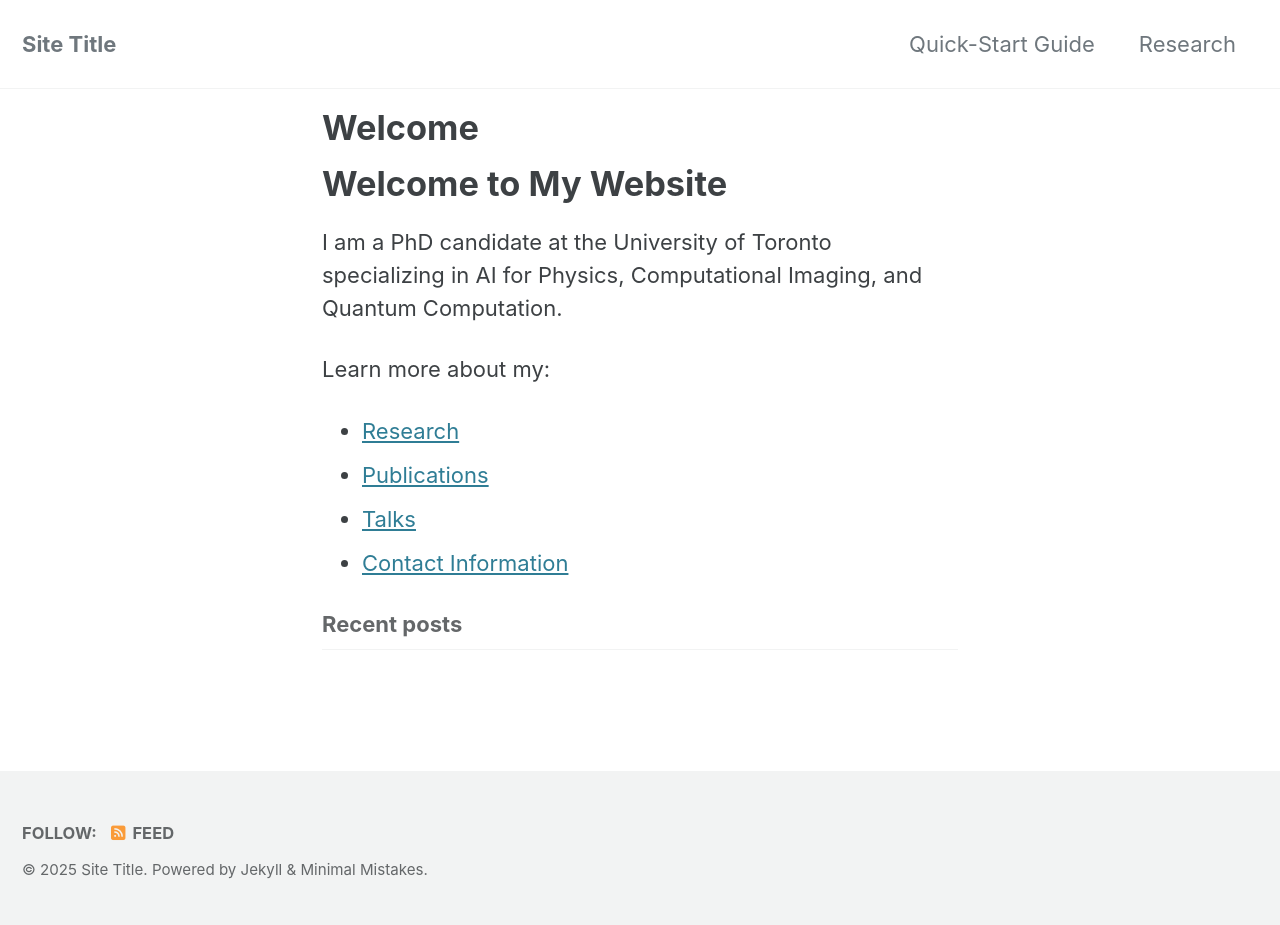
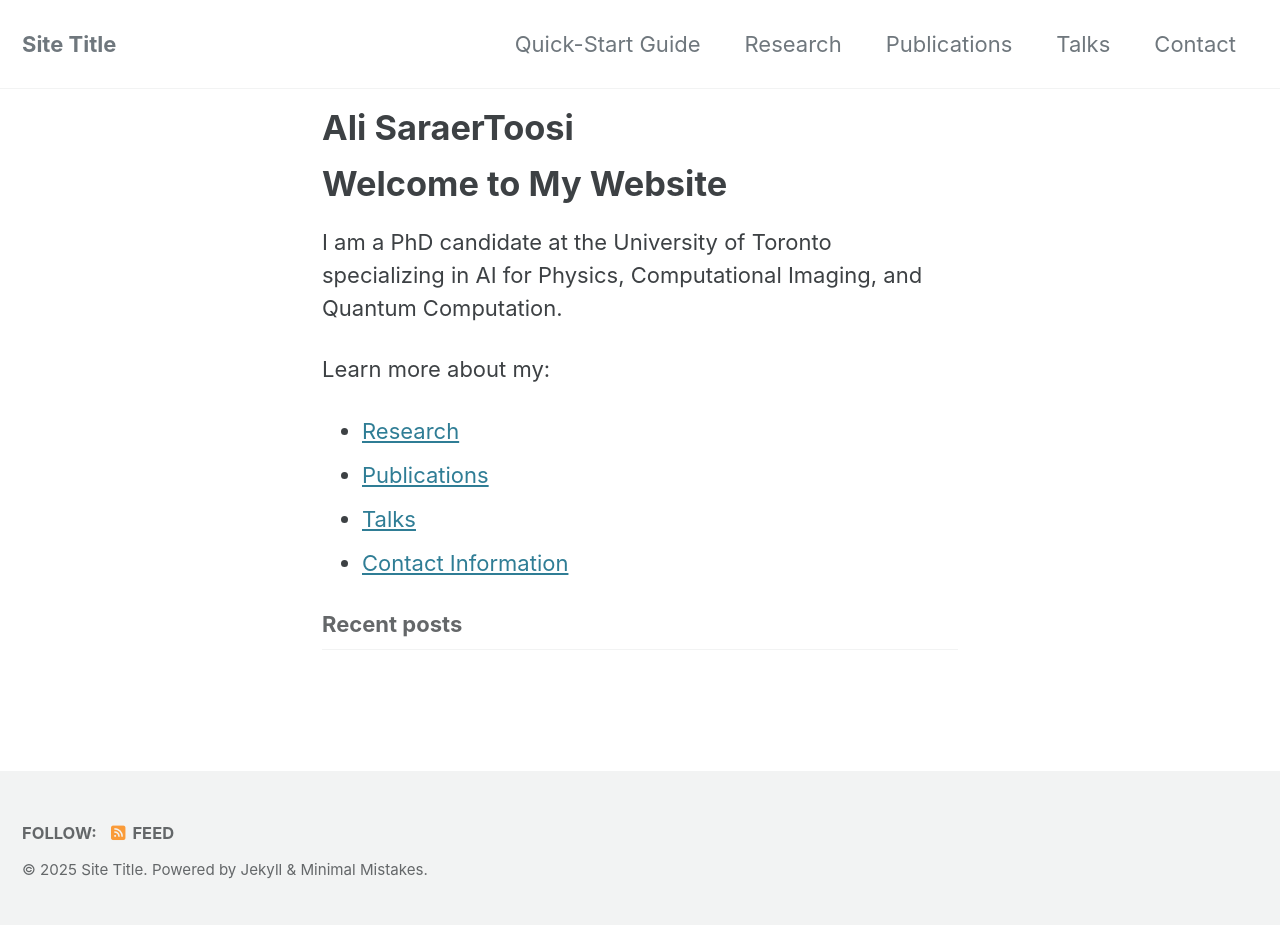
Before and after one commit to as2c/ali.github.io, a Jekyll site: the page built from index.md, in a window 1280 px wide. Built offline with Jekyll 4.4.1, drawn with Linux system fonts in a browser that asks for light colours; cached includes are drawn as plain includes.

Commit message:
navigation added

```diff
--- a/_data/navigation.yml
+++ b/_data/navigation.yml
@@ -4,6 +4,12 @@ main:
     url: https://mmistakes.github.io/minimal-mistakes/docs/quick-start-guide/
   - title: "Research"
     url: /research/
+  - title: "Publications"
+    url: /publications/
+  - title: "Talks"
+    url: /talks/
+  - title: "Contact"
+    url: /contact
   # - title: "About"
   #   url: https://mmistakes.github.io/minimal-mistakes/about/
   # - title: "Sample Posts"
--- a/index.md
+++ b/index.md
@@ -1,6 +1,6 @@
 ---
 layout: home
-title: "Welcome"
+title: "Ali SaraerToosi"
 permalink: /
 ---
 
```
